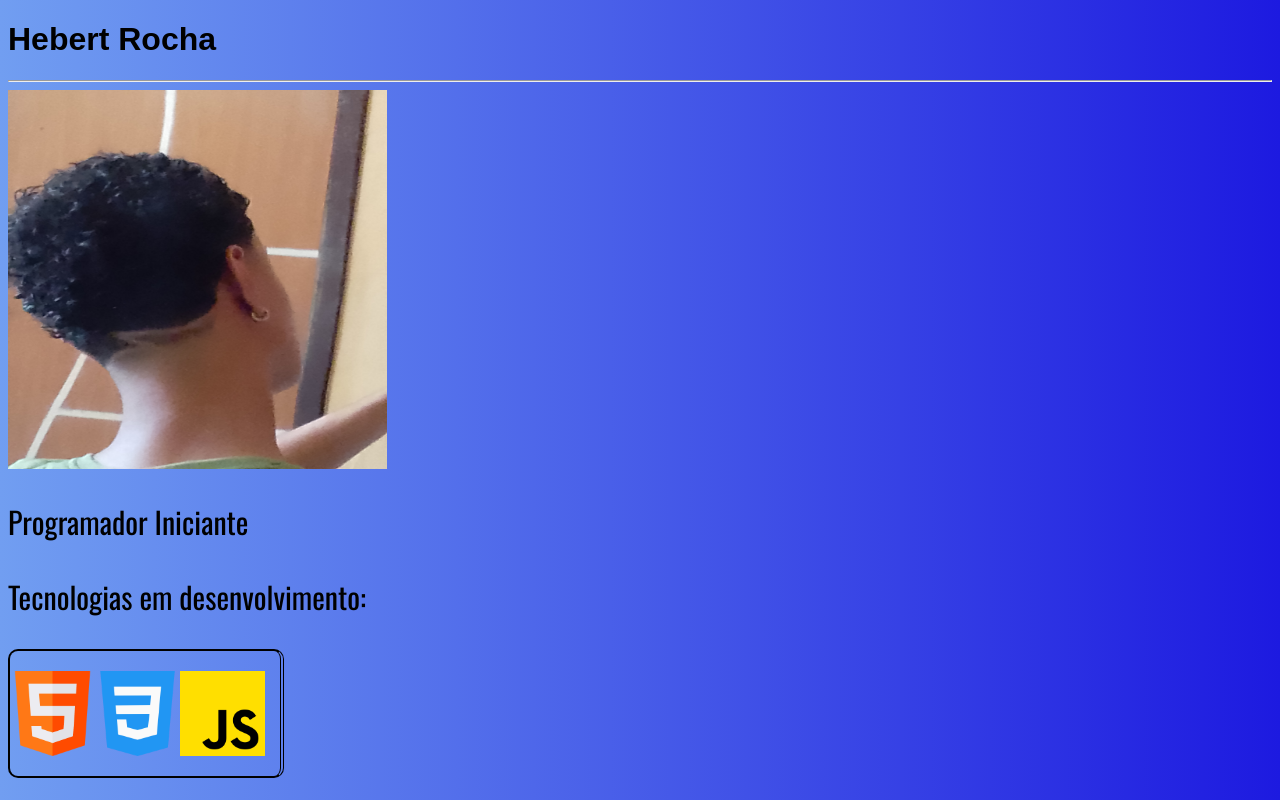
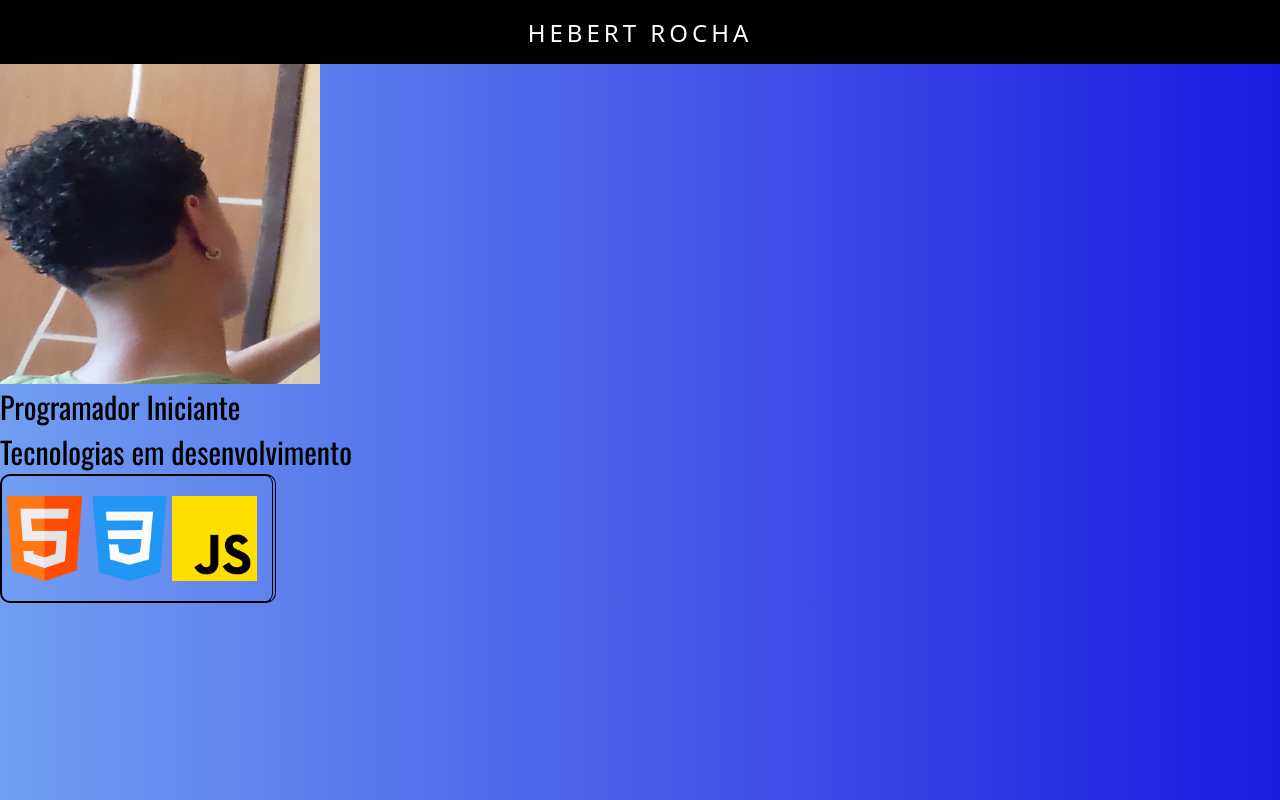
Before and after one commit to 1RubiXx/Biografia-teste, a plain HTML site: page index.html in a window 1280 px wide. Drawn offline with nearby package versions, Linux system fonts and the light colour scheme; a web font is replaced by a local one.

Commit message:
segundo commit

```diff
--- a/index.css
+++ b/index.css
@@ -5,7 +5,7 @@ img {
     display: grid;
     place-items: center; /* opcional: centraliza o conteúdo */
     aspect-ratio: 1 / 1; /* Define a proporção desejada */
-    width: 30%; /* ajuste conforme necessário */
+    width: 25%; /* ajuste conforme necessário */
 }
 
 
@@ -45,3 +45,45 @@ p {
     font-family: "Oswald", sans-serif;
     font-size: 30px;
 }
+
+
+* {
+    margin: 0;
+    padding: 0;
+}
+
+a {
+    color: white;
+    text-decoration: none;
+    transition: 0.3s;
+
+
+}
+
+a:hover {
+    opacity: 0.7;
+}
+
+.logo {
+    font-size: 24px;
+    text-transform: uppercase;
+    letter-spacing: 4px;
+}
+
+nav {
+    display: flex;
+    justify-content: space-around;
+    align-items: center;
+    font-family: system-ui, -apple-system, BlinkMacSystemFont, 'Segoe UI', Roboto, Oxygen, Ubuntu, Cantarell, 'Open Sans', 'Helvetica Neue', sans-serif;
+    background: #000;
+    height: 8vh;
+}
+
+.nav-list {
+list-style: none;
+display: flex;
+}
+
+.nav-list li {
+    letter-spacing: 3px;
+}
--- a/index.html
+++ b/index.html
@@ -11,13 +11,20 @@
    <link href="https://fonts.googleapis.com/css2?family=Anta&family=Open+Sans:ital,wght@0,300..800;1,300..800&display=swap" rel="stylesheet">
 </head>
 <body>
+    <header>
+    <nav>
+       <a class='logo' href="http://127.0.0.1:5500/EX002/">Hebert Rocha</a>
+    </nav>
+</header>
+<main></main>
+
     <script src="index.js"></script>
 
-    <h1><strong>Hebert Rocha</strong></h1>
-    <hr>
+
+
     <img src="FOTO EU.jpg" alt="LOGO">
     <p>Programador Iniciante</p>
-    <p>Tecnologias em desenvolvimento:</p>
+    <p>Tecnologias em desenvolvimento</p>
 
     <div class="linguagens">
         <img src="html.png" alt="HTML FT">
```
